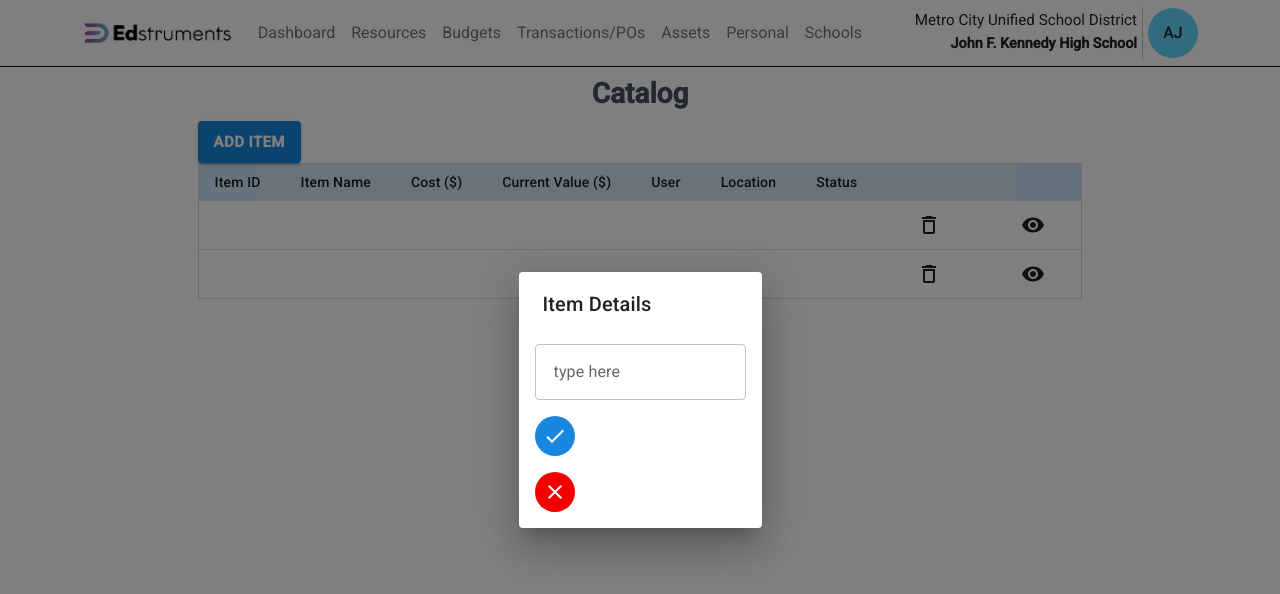
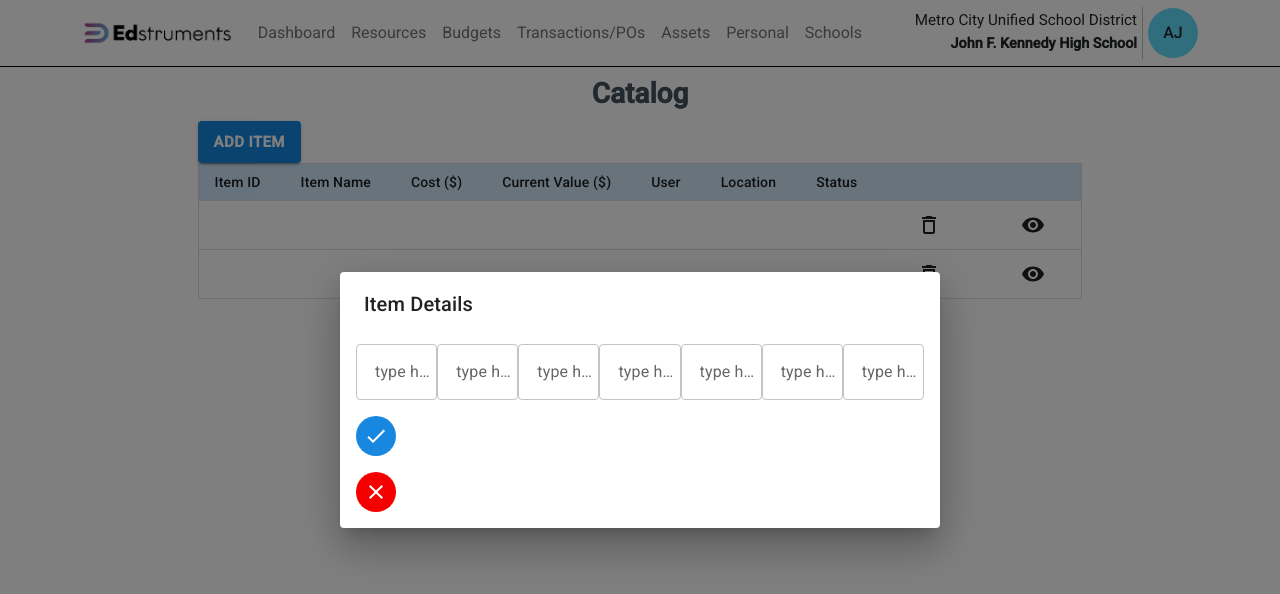
Before and after one commit to cs52-2022/edstruments, a React (Create React App) app in the folder edstruments/: page / in a window 1280 px wide. Both pictures are taken after a click on the button "ADD ITEM". Shown: the top 594 px of the page. Built offline with nearby package versions, Linux system fonts and the light colour scheme.

Commit message:
this isi broken bu my latop aboutta die

```diff
--- a/edstruments/src/TableDemo.js
+++ b/edstruments/src/TableDemo.js
@@ -65,6 +65,18 @@ function TableDemo() {
   /* Begin DIALOG code */
 
   // Dialog initial states
+
+
+  const labels = ['ID:', 'Name:', 'Cost:', 'Current Value:', 'User:', 'Location:', 'Status:'];
+
+
+
+
+  function AddDialog(props) {
+    const { handleDialogClose, dialogOpen } = props;
+
+    const [val, setVal] = React.useState("");
+
     const [itemID, setItemID] = React.useState("");
     const [itemName, setItemName] = React.useState("");
     const [cost, setCost] = React.useState("");
@@ -73,46 +85,38 @@ function TableDemo() {
     const [location, setLocation] = React.useState("");
     const [status, setStatus] = React.useState("");
 
-  const labels = ['ID:', 'Name:', 'Cost:', 'Current Value:', 'User:', 'Location:', 'Status:'];
-  const states = [itemID, itemName, cost, currentValue, user, location, status];
-  const setters = [setItemID, setItemName, setCost, setCurrentValue, setUser, setLocation, setStatus];
+    const handleValChange = (e) => {
+      setVal(e.target.value);
+      rows[rows.length - 1].itemID = itemID;
+    }
 
     const handleIDChange = (e) => {
-    setItemID(e.target.itemID);
-    console.log(e.target.itemID);
+      setItemID(e.target.value);
+      rows[rows.length - 1].itemID = itemID;
     }
     const handleNameChange = (e) => {
-    setItemName(e.target.itemName);
+      setItemName(e.target.value);
+      rows[rows.length - 1].itemName = itemName;
     }
     const handleCostChange = (e) => {
-    setCost(e.target.cost);
+      setCost(e.target.value);
+      rows[rows.length - 1].cost = cost;
     }
-  const handleValueChange = (e) => {
-    setCurrentValue(e.target.currentValue);
+    const handleCurrentValueChange = (e) => {
+      setCurrentValue(e.target.value);
+      rows[rows.length - 1].currentValue = currentValue;
     }
     const handleUserChange = (e) => {
       setUser(e.target.value);
+      rows[rows.length - 1].user = user;
     }
     const handleLocationChange = (e) => {
       setLocation(e.target.value);
+      rows[rows.length - 1].location = location;
     }
     const handleStatusChange = (e) => {
       setStatus(e.target.value);
-    console.log(e);
-  }
-
-  const changers = [handleIDChange, handleNameChange, handleCostChange, handleValueChange, handleUserChange, handleLocationChange, handleStatusChange];
-
-
-  function AddDialog(props) {
-    const { handleDialogClose, dialogOpen } = props;
-
-    const [val, setVal] = React.useState("");
-
-    const handleValChange = e => {
-      console.log(e.target.value);
-      setVal(e.target.value);
-      rows[rows.length - 1].itemID = val;
+      rows[rows.length - 1].status = status;
     }
 
     return (
@@ -121,6 +125,42 @@ function TableDemo() {
         <List sx={{ pt: 0 }}>
           {/* Deleted map statement */}
             <ListItem>
+              <TextField
+                value={itemID}
+                onChange={handleIDChange}
+                id="outlined-password-input"
+                label="type here"
+              />
+              <TextField
+                value={itemName}
+                onChange={handleNameChange}
+                id="outlined-password-input"
+                label="type here"
+              />
+              <TextField
+                value={cost}
+                onChange={handleCostChange}
+                id="outlined-password-input"
+                label="type here"
+              />
+              <TextField
+                value={val}
+                onChange={handleValChange}
+                id="outlined-password-input"
+                label="type here"
+              />
+              <TextField
+                value={val}
+                onChange={handleValChange}
+                id="outlined-password-input"
+                label="type here"
+              />
+              <TextField
+                value={val}
+                onChange={handleValChange}
+                id="outlined-password-input"
+                label="type here"
+              />
               <TextField
                 value={val}
                 onChange={handleValChange}
@@ -324,25 +364,25 @@ function TableDemo() {
             {rows.map((row, i) => {
               return (
                 <TableRow>
-                  <TableCell component="th" scope="row" align="center">
+                  <TableCell component="th" scope="row" align="left">
                     {row.itemID}
                   </TableCell>
-                  <TableCell component="th" scope="row" align="center">
+                  <TableCell component="th" scope="row" align="left">
                     {row.itemName}
                   </TableCell>
-                  <TableCell component="th" scope="row" align="center">
+                  <TableCell component="th" scope="row" align="left">
                     {row.cost}
                   </TableCell>
-                  <TableCell component="th" scope="row" align="center">
+                  <TableCell component="th" scope="row" align="left">
                     {row.currentValue}
                   </TableCell>
-                  <TableCell component="th" scope="row" align="center">
+                  <TableCell component="th" scope="row" align="left">
                     {row.user}
                   </TableCell>
-                  <TableCell component="th" scope="row" align="center">
+                  <TableCell component="th" scope="row" align="left">
                     {row.location}
                   </TableCell>
-                  <TableCell component="th" scope="row" align="center">
+                  <TableCell component="th" scope="row" align="left">
                     {row.status}
                   </TableCell>
                   <TableCell> {/* Delete button */}
```
Lines whose indentation alone changed are shown as unchanged.
